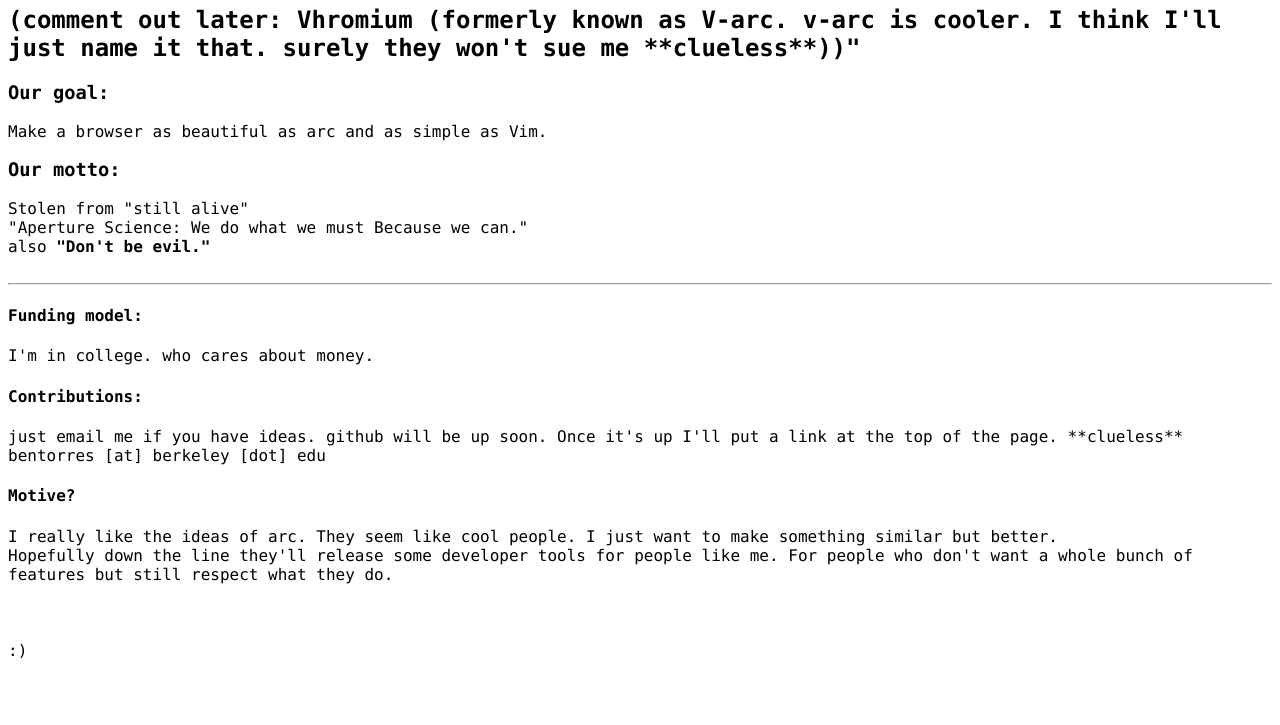
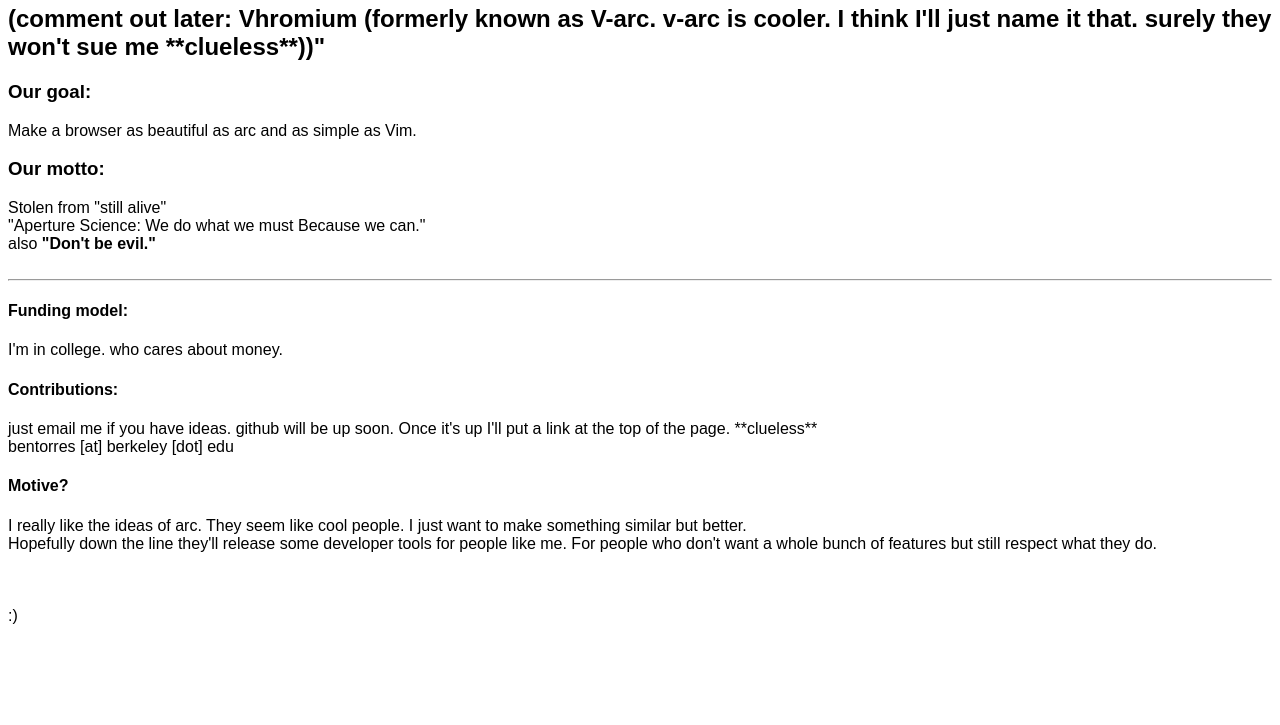
Before and after one commit to benjitorres/vhromium, a plain HTML site: page index.html in a window 1280 px wide. Shown: the part 75-800 px from the top of the page. Drawn offline with Linux system fonts and the light colour scheme.

Commit message:
font update

```diff
--- a/index.html
+++ b/index.html
@@ -6,7 +6,7 @@
 </title>
 <style>
     body{
-        font-family:'Lucida Console', monospace
+        font-family: 'IBM Plex Sans', sans-serif;
     }
 </style>
 
```
